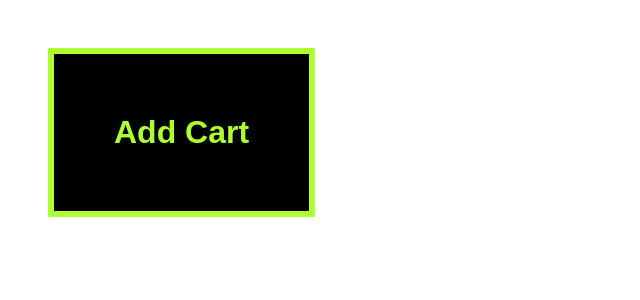
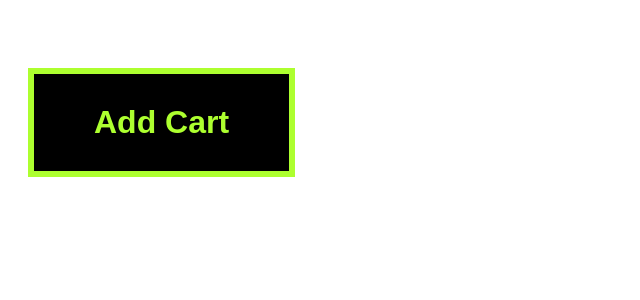
Before and after one commit to JBPORTALS/box-model-example-css, a React (Create React App) app: page / in a window 1280 px wide. Shown: the top 300 px of the page, without its empty margins (0-640 px from the left). Built offline with nearby package versions, Linux system fonts and the light colour scheme.

Commit message:
Add individual spacing

```diff
--- a/src/App.css
+++ b/src/App.css
@@ -3,7 +3,26 @@
   font-size: 32px;
   font-weight: 600;
   color: greenyellow;
-  padding: 60px;
+
+  /* padding: 60px; */
+  padding-left: 60px;
+  padding-right: 60px;
+  padding-top: 30px;
+  padding-bottom: 30px;
+
+  /* This can also be written like this
+  with the pair of [ Y X ] */
+  /* padding: 60px 20px; */
+
   border: 6px solid greenyellow;
-  margin: 40px;
+
+  /* margin: 40px; */
+  margin-left: 20px;
+  margin-right: 20px;
+  margin-top: 60px;
+  margin-bottom: 60px;
+
+  /* This can also be written like this
+  with the pair of [ Y X ] */
+  /* margin: 60px 20px; */
 }
--- a/src/App.jsx
+++ b/src/App.jsx
@@ -1,9 +1,5 @@
 import "./App.css";
 
 export default function App() {
-  return (
-    <>
-      <button className="green-button">Add Cart</button>
-    </>
-  );
+  return <button className="green-button">Add Cart</button>;
 }
```
